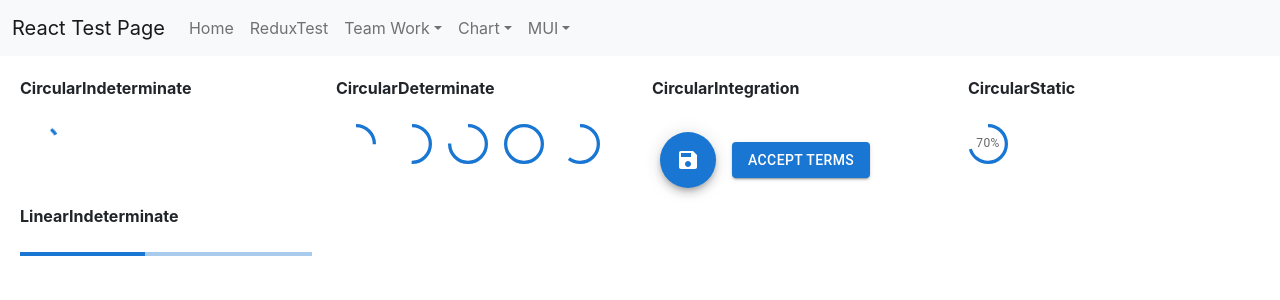
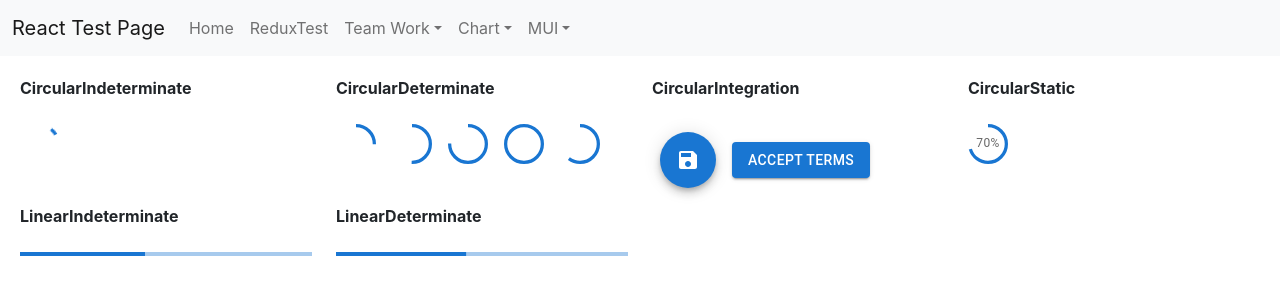
Before and after one commit to jinseok1306/React-Test, a React (Create React App) app in the folder ReactProject/client_app/: page /MUI/ProgressPage in a window 1280 px wide. Shown: the top 300 px of the page. Built offline with nearby package versions, Linux system fonts and the light colour scheme.

Commit message:
MUI LinearDeterminate 테스트 완료

```diff
--- /dev/null
+++ b/ReactProject/client_app/src/components/Progress/LinearDeterminate.tsx
@@ -0,0 +1,29 @@
+import * as React from 'react';
+import Box from '@mui/material/Box';
+import LinearProgress from '@mui/material/LinearProgress';
+
+export default function LinearDeterminate() {
+    const [progress, setProgress] = React.useState(0);
+
+    React.useEffect(() => {
+        const timer = setInterval(() => {
+            setProgress((oldProgress) => {
+                if (oldProgress === 100) {
+                    return 0;
+                }
+                const diff = Math.random() * 10;
+                return Math.min(oldProgress + diff, 100);
+            });
+        }, 500);
+
+        return () => {
+            clearInterval(timer);
+        };
+    }, []);
+
+    return (
+        <Box sx={{ width: '100%' }}>
+            <LinearProgress variant="determinate" value={progress} />
+        </Box>
+    );
+}
--- a/ReactProject/client_app/src/pages/MUI/ProgressPage.tsx
+++ b/ReactProject/client_app/src/pages/MUI/ProgressPage.tsx
@@ -6,6 +6,7 @@ import CircularDeterminate from '../../components/Progress/CircularDeterminate';
 import CircularIntegration from '../../components/Progress/CircularIntegration';
 import CircularStatic from '../../components/Progress/CircularStatic';
 import LinearIndeterminate from '../../components/Progress/LinearIndeterminate';
+import LinearDeterminate from '../../components/Progress/LinearDeterminate';
 
 const ProgressPage = () => {
     return (
@@ -33,6 +34,10 @@ const ProgressPage = () => {
                         <b>LinearIndeterminate</b><div>&nbsp;</div>
                         <LinearIndeterminate />
                     </Grid>
+                    <Grid item xs={3}>
+                        <b>LinearDeterminate</b><div>&nbsp;</div>
+                        <LinearDeterminate />
+                    </Grid>
                 </Grid>
             </div>
         </div>
```
Also changed, not shown: 1 other file (tests, documents, lock files or other folders).
